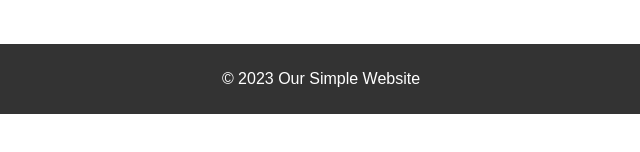
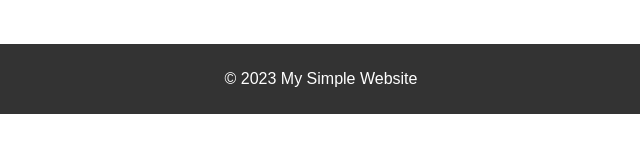
Before and after one commit to CHERNOBOGER/Git-practice, a plain HTML site: page index.html in a window 1280 px wide. Shown: the part 582-734 px from the top of the page, 319-959 px from the left. Drawn offline with Linux system fonts and the light colour scheme.

Commit message:
feature/change-footer-date change word Our to My

```diff
--- a/index.html
+++ b/index.html
@@ -42,7 +42,7 @@
   </main>
 
   <footer>
-    <p>&copy; 2023 Our Simple Website</p>
+    <p>&copy; 2023 My Simple Website</p>
   </footer>
 
   <script src="script.js"></script>
```
